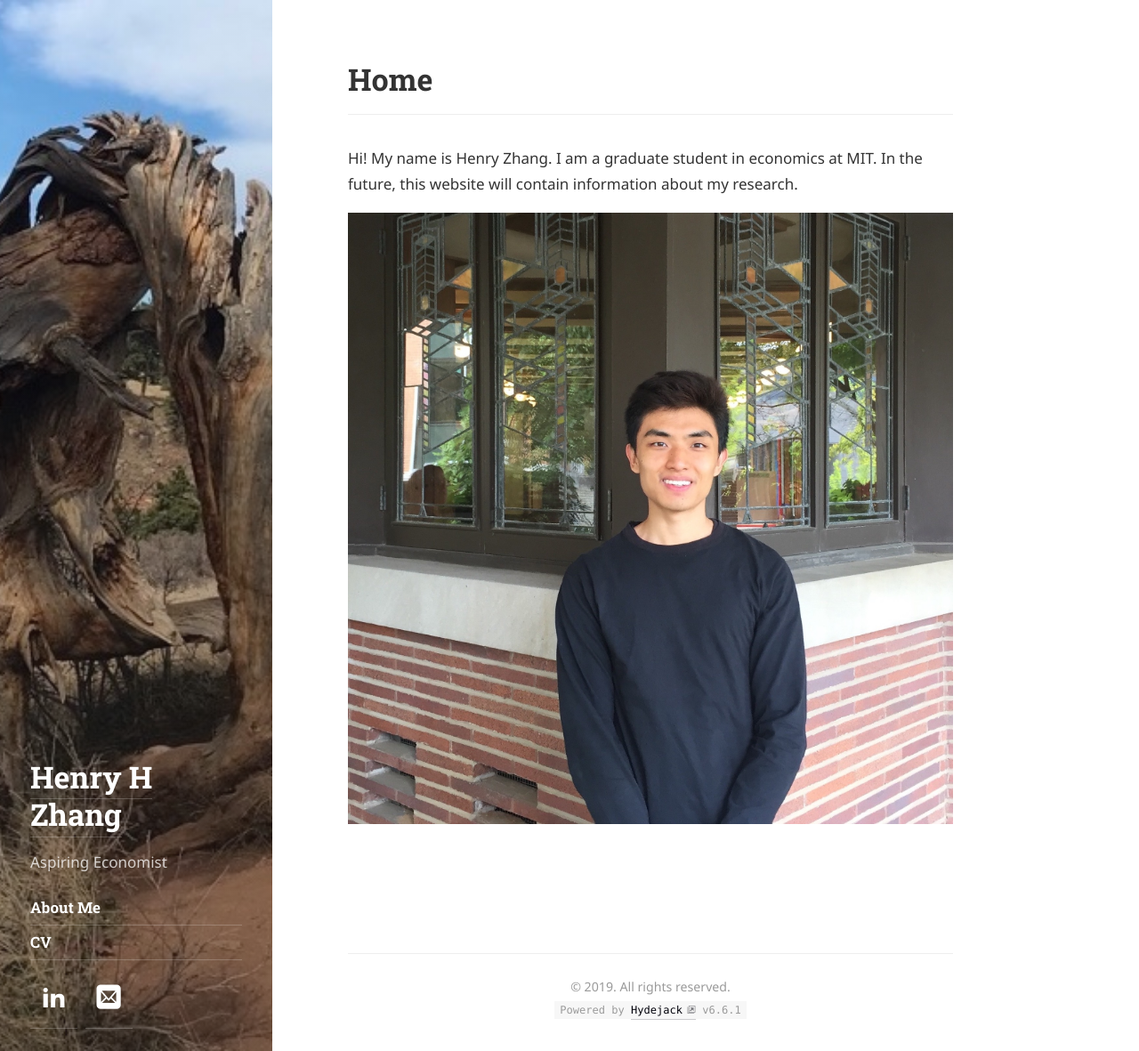
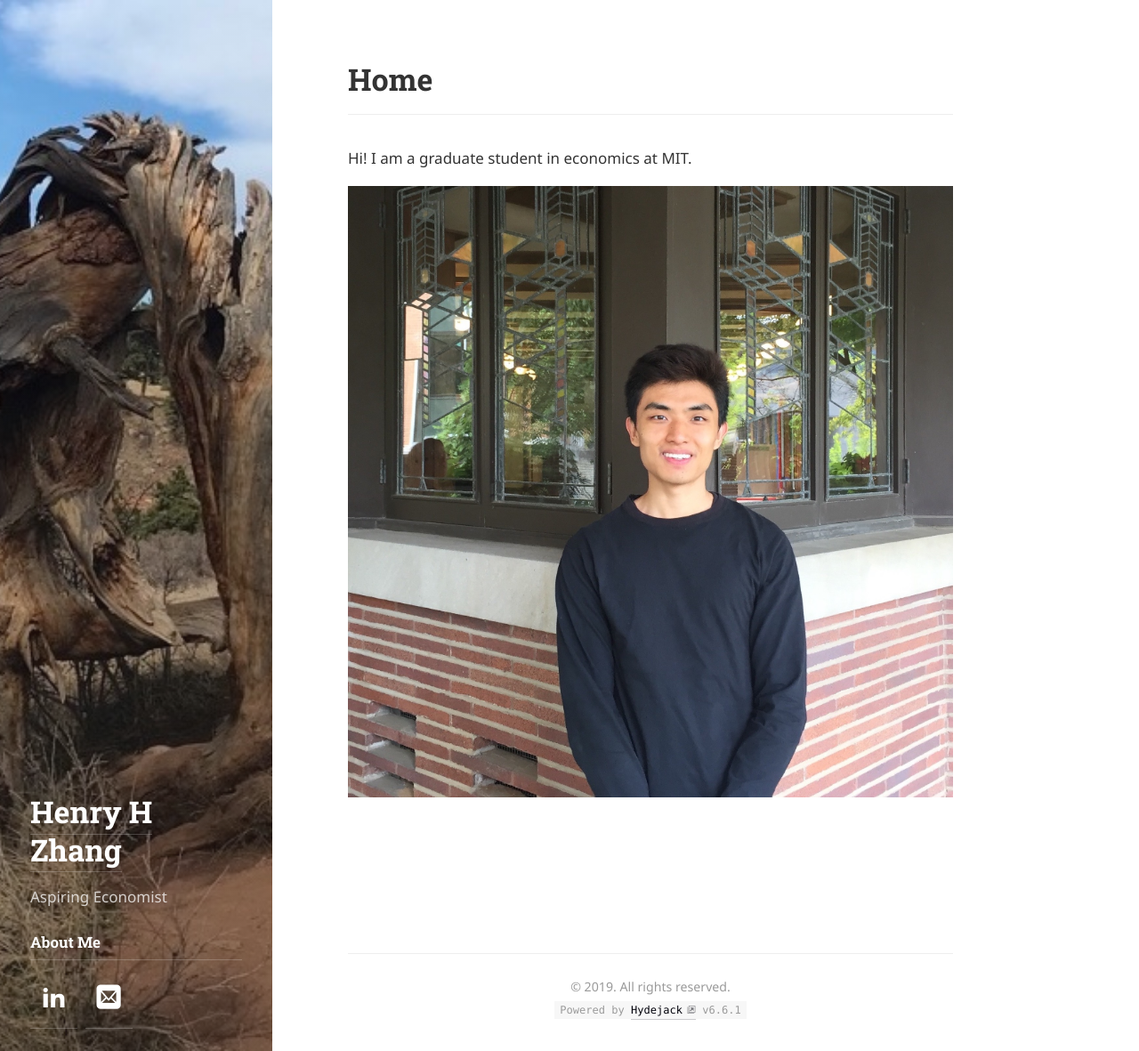
Before and after one commit to verklighet/verklighet.github.io, a Jekyll site: the page built from index.html, in a window 1280 px wide and 1181 px high. Shown: the whole window at 89% size. Built offline with Jekyll 4.4.1, drawn with Linux system fonts in a browser that asks for light colours; some web fonts are replaced; the list of posts is cut into pages by our own code.

Commit message:
Removing my CV for now, website just as placeholder

```diff
--- a/about.html
+++ b/about.html
@@ -4,4 +4,4 @@ title: About Me
 menu: true
 order: 2
 ---
-<p>I graduated from Swarthmore College with a BA in mathematics and economics in 2017. Then I served as a Pre-Doctoral Fellow at the Energy Policy Institute at the University of Chicago, where I worked on many academic research projects and policy projects for <a href="https://www.michaelgreenstone.com/">Prof. Michael Greenstone</a>. I am now a first-year student in MIT's PhD program in economics, and I aspire to become a professor.</p>
+<p>I graduated from Swarthmore College with a BA in mathematics and economics in 2017. Then I worked as a research assistant to Michael Greenstone at the Energy Policy Institute at the University of Chicago. I am now a first-year student in MIT's PhD program in economics.</p>
--- a/cv.html
+++ b/cv.html
@@ -1,10 +1,10 @@
 ---
 layout: page
 title: CV
-menu: true
-order: 4
+#menu: true
+#order: 4
 ---
-<p>Below is the latest version of my CV. If it does not load, <a href="Henry_CV.pdf">please click this link</a>.</p>
+<p>Below is the latest version of my CV. If it does not load, <a href="Henry_CV.pdf">please click here</a>.</p>
 <p>
 <div style="position:relative;padding-top:90%;">
 	<iframe src="http://docs.google.com/gview?url=http://www.henryhzhang.com/cv/Henry_CV.pdf&embedded=true"
--- a/index.html
+++ b/index.html
@@ -3,7 +3,7 @@ layout: page
 title: Home
 order: 1
 ---
-<p>Hi! My name is Henry Zhang. I am a graduate student in economics at MIT. In the future, this website will contain information about my research.
+<p>Hi! I am a graduate student in economics at MIT.
 <p>
 <div style="position:relative;padding-top:101%;">
 	<img src="assets/img/headshot_robiehouse.jpg" alt="Henry Zhang"
--- a/research.html
+++ b/research.html
@@ -4,4 +4,4 @@ title: Research
 #menu: true
 #order: 3
 ---
-<p>I am interested in research in public economics, development economics, and economic geography, particularly in their intersections with environmental economics. As I progress in my studies, I will post working paper versions of my research papers here.</p>
+<p>I am interested in research in economic geography, environmental economics, and public economics. I will post working paper versions of my research papers here once they are ready.</p>
```
Also changed, not shown: 2 other files.
